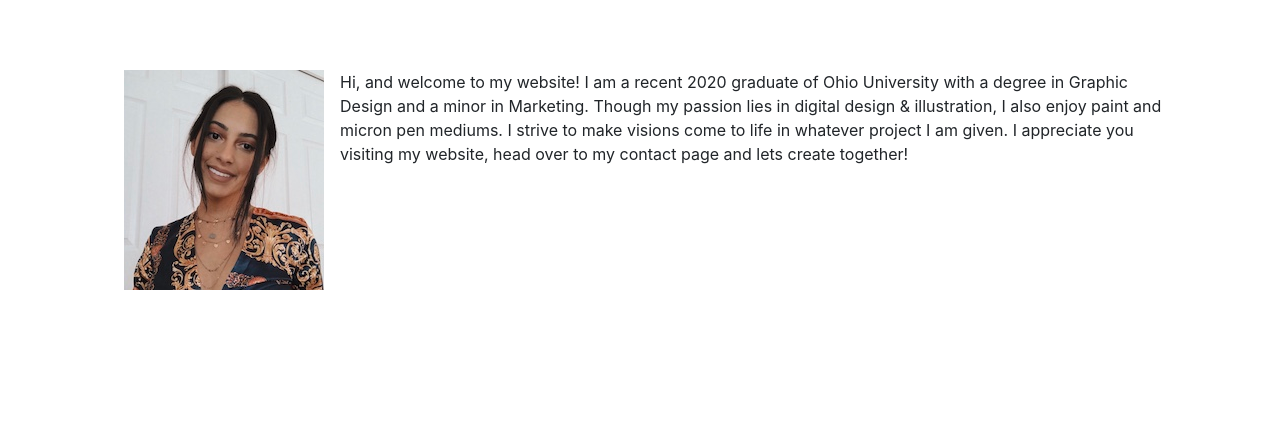
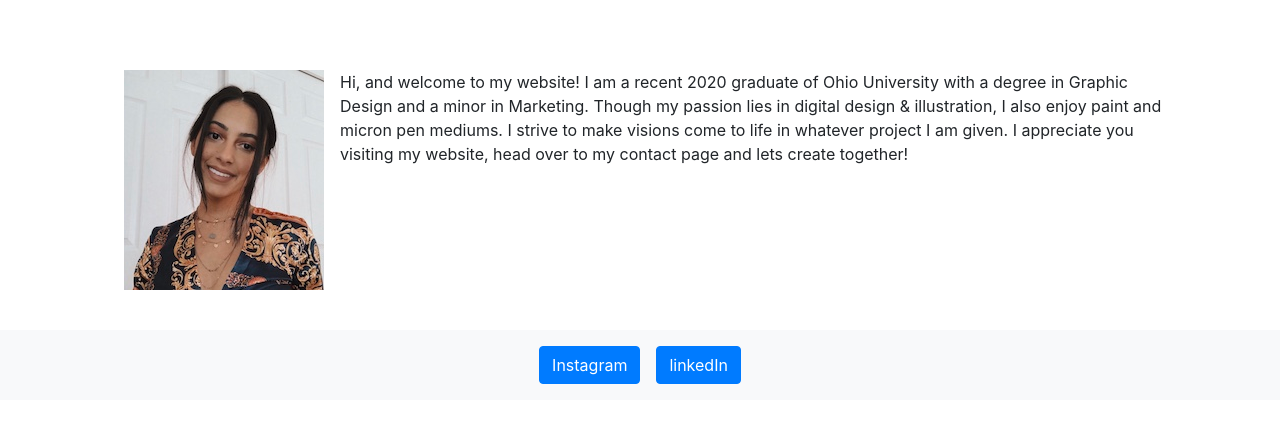
Before and after one commit to taylorceneviva/portfolio, a plain HTML site: page about.html in a window 1280 px wide. Shown: the part 261-684 px from the top of the page. Drawn offline with nearby package versions, Linux system fonts and the light colour scheme; files that its build step writes are made by us from their sources; files whose address does not match are found by name.

Commit message:
addition of footer to about.html

```diff
--- a/about.html
+++ b/about.html
@@ -53,4 +53,17 @@
         </div>
       </div>
 
+      <footer class="footer footer-expand-lg footer-light bg-light mt-auto py-3">
+        <div class="container-footer">
+          <ul class="nav justify-content-center">
+              <li class="nav-item pr-3">
+                  <a class="btn btn-primary" href="#" role="button">Instagram</a>
+              </li>
+              <li class="nav-item">
+                  <a class="btn btn-primary" href="#" role="button">linkedIn</a>
+                </li>
+          </ul>
+        </div>
+      </footer>
+
   </body>
```
